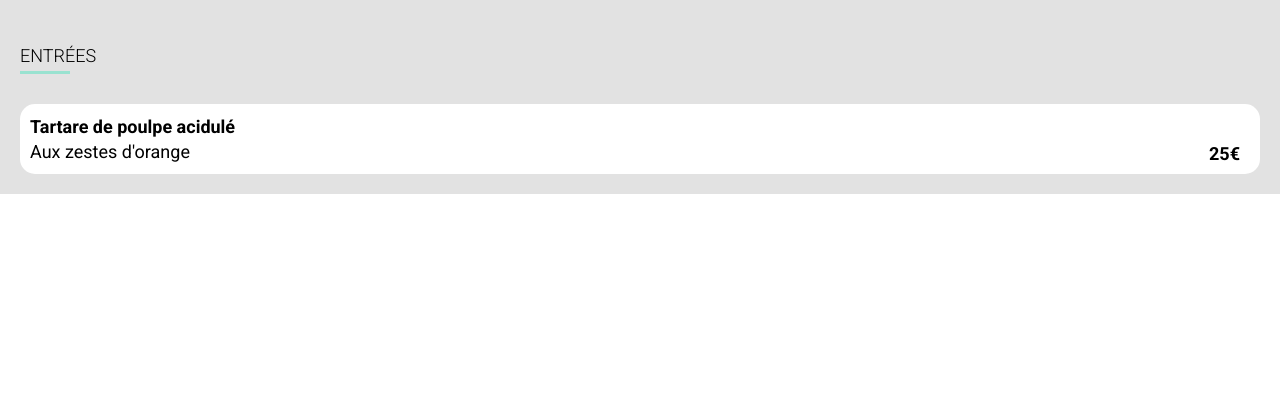
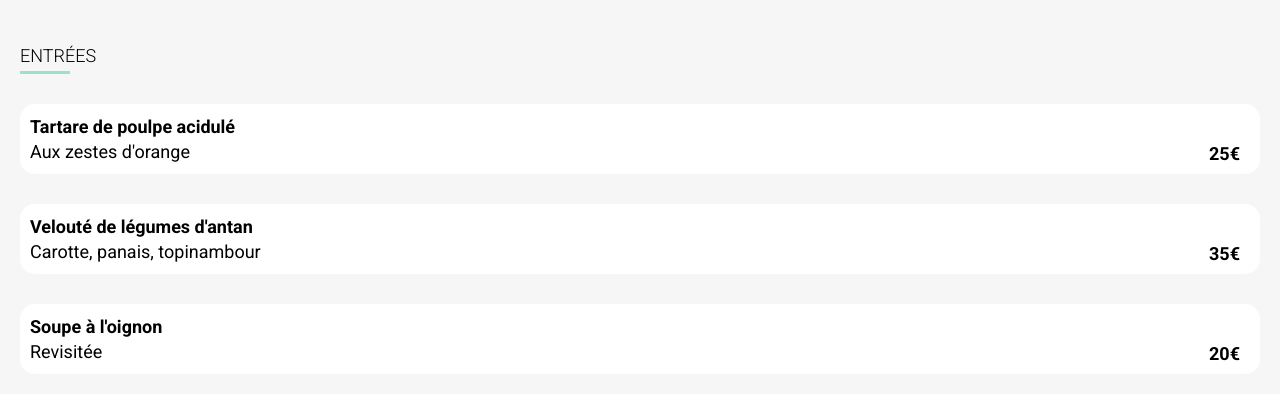
Before and after one commit to The8blank/P3-Openclassroom, a website: page MENU/Menu_a_la_francaise.html in a window 1280 px wide. Shown: the part 414-808 px from the top of the page. Drawn offline with Linux system fonts and the light colour scheme; a web font is replaced by a local one.

Commit message:
ajout du menu entrée à la française

```diff
--- a/CSS/CSS_Menu/main_menu.scss
+++ b/CSS/CSS_Menu/main_menu.scss
@@ -1,20 +1,19 @@
-@import url('https://fonts.googleapis.com/css2?family=Raleway:wght@100;400;600;700;800&family=Roboto:ital,wght@0,100;0,300;0,400;0,500;0,700;0,900;1,100;1,300;1,500;1,700;1,900&display=swap');
-@import url('https://fonts.googleapis.com/css2?family=Shrikhand&display=swap');
+@import url("https://fonts.googleapis.com/css2?family=Raleway:wght@100;400;600;700;800&family=Roboto:ital,wght@0,100;0,300;0,400;0,500;0,700;0,900;1,100;1,300;1,500;1,700;1,900&display=swap");
+@import url("https://fonts.googleapis.com/css2?family=Shrikhand&display=swap");
 
-$primaire : #9356DC;
+$primaire: #9356dc;
 
-$secondaire : #FF79DA;
+$secondaire: #ff79da;
 
-$tertiare : #99E2D0;
+$tertiare: #99e2d0;
 
-$white : rgb(255, 255, 255);
+$white: rgb(255, 255, 255);
 
-$gris : #f6f6f6;
+$gris: #f6f6f6;
 
-$grismoyen : #e2e2e2;
+$grismoyen: #e2e2e2;
 
-$grisfoncé : #929292;
-
+$grisfoncé: #929292;
 
 * {
   margin: 0;
@@ -31,6 +30,7 @@ ul {
 }
 
 header {
+  /* LOGO et RETURN  */
   .header {
     width: 100%;
     height: 75px;
@@ -40,15 +40,15 @@ header {
     justify-content: center;
     align-items: center;
 
-
+    /* return */
     & a {
       position: absolute;
       left: 5%;
       font-size: 1.5rem;
     }
-
   }
 
+  /* Logo */
   .img {
     width: 100%;
     height: 300px;
@@ -63,15 +63,18 @@ header {
 main {
   position: relative;
 
+
+  /* block menu */
   .menu {
     position: absolute;
     top: -50px;
+
     width: 100%;
 
-
-        background-color: $grismoyen;
+    background-color: $gris;
     border-radius: 50px 50px 0 0;
 
+    /* titre */
     &__titre {
       display: flex;
       align-items: center;
@@ -80,7 +83,7 @@ main {
       padding: 40px 20px;
 
       font-size: 20px;
-            font-family: 'Shrikhand';
+      font-family: "Shrikhand";
 
       & i {
         font-size: 25px;
@@ -88,24 +91,29 @@ main {
         -webkit-text-stroke: 1px black;
 
         &:hover {
-                    background:-webkit-linear-gradient(50deg, rgba(255,122,218,1) 0%, rgba(147,86,208,1) 100%, rgba(9,77,121,1) 100%);
-                    background-clip:text;
-                    -webkit-background-clip:text;
-                    color:transparent;
+          background: -webkit-linear-gradient(
+            50deg,
+            rgba(255, 122, 218, 1) 0%,
+            rgba(147, 86, 208, 1) 100%,
+            rgba(9, 77, 121, 1) 100%
+          );
+          background-clip: text;
+          -webkit-background-clip: text;
+          color: transparent;
 
           -webkit-text-stroke: 0px;
         }
       }
     }
 
+    /* block entrées */
     &__entree {
-
-            padding:  20px 20px;
+      padding: 20px 20px;
       display: flex;
       flex-direction: column;
       gap: 30px;
 
-
+      /* titre  */
       &__titre {
         width: 50px;
         padding-bottom: 5px;
@@ -113,11 +121,12 @@ main {
 
         & h3 {
           font-size: 18px;
-                    font-family: 'roboto';
+          font-family: "roboto";
           font-weight: 300;
         }
       }
 
+      /* card entrées */
       &__card {
         display: flex;
         align-items: center;
@@ -133,8 +142,9 @@ main {
         border-radius: 15px;
 
         font-size: 18px;
-                font-family: 'roboto';
+        font-family: "roboto";
 
+        /* prix */
         &__prix {
           display: flex;
           justify-content: flex-end;
@@ -142,14 +152,28 @@ main {
           margin-right: 20px;
 
           height: 100%;
-                    width: 50%;
+          width: fit-content;
 
           transition: width 500ms ease;
         }
+
+        /* nom et description plat */
         &__plat {
-                    width: 50%;
+
+          width: 100%;
+          height: 100%;
+          display: inline-block;
+
+          white-space: nowrap;
+          text-overflow: ellipsis;
+          overflow: hidden;
+
           line-height: 25px;
+
+
         }
+
+        /* animation check */
         &__check {
           display: flex;
           align-items: center;
@@ -175,10 +199,6 @@ main {
 
         &:hover {
 
-                    .menu__entree__card__prix  {
-                        width: 40%;
-
-                    }
 
           .menu__entree__card__check {
             width: 20%;
@@ -187,15 +207,21 @@ main {
 
             & i {
               transform: rotate(360deg);
-
             }
-
+          }
+        }
+      }
+    }
   }
 }
 
+/* classe pointiller */
 
+.elipsis {
+    /* display: block;
+    width: calc(100%); */
+
+    overflow: hidden;
+    white-space: nowrap;
+    text-overflow: ellipsis;
 }
-        }
-
-    }
-}
--- a/CSS/main.scss
+++ b/CSS/main.scss
@@ -197,7 +197,7 @@ main {
             }
 
             &:hover {
-                background-color: 	rgb(147,86,220,0.1);
+                background-color :rgba(147,86,220, 0.1);
 
                 & i {
                     color: $primaire;
--- a/MENU/Menu_a_la_francaise.html
+++ b/MENU/Menu_a_la_francaise.html
@@ -23,17 +23,39 @@
                 <h2>À la française</h2>
                 <i class="fas fa-heart"></i>
             </div>
+            <!-- Entree -->
             <div class="menu__entree">
                 <div class="menu__entree__titre"><h3>ENTRÉES</h3></div>
+                <!-- card 1 -->
                 <div class="menu__entree__card">
                     <div class="menu__entree__card__plat">
-                        <h4>Tartare de poulpe acidulé</h4>
-                        <p>Aux zestes d'orange</p>
+                        <h4 class="elipsis">Tartare de poulpe acidulé</h4>
+                        <p class="elipsis">Aux zestes d'orange</p>
                     </div>
                     <p class="menu__entree__card__prix"><strong>25€</strong></p>
                     <div class="menu__entree__card__check"><i class="fas fa-check-circle"></i></div>
                 </div>
+                <!-- card 2 -->
+                <div class="menu__entree__card">
+                    <div class="menu__entree__card__plat">
+                        <h4 class="elipsis">Velouté de légumes d'antan</h4>
+                        <p class="elipsis">Carotte, panais, topinambour</p>
+                    </div>
+                    <p class="menu__entree__card__prix"><strong>35€</strong></p>
+                    <div class="menu__entree__card__check"><i class="fas fa-check-circle"></i></div>
+                </div>
+                <!-- card 3 -->
+                <div class="menu__entree__card">
+                    <div class="menu__entree__card__plat">
+                        <h4 class="elipsis">Soupe à l'oignon</h4>
+                        <p class="elipsis">Revisitée</p>
+                    </div>
+                    <p class="menu__entree__card__prix"><strong>20€</strong></p>
+                    <div class="menu__entree__card__check"><i class="fas fa-check-circle"></i></div>
+                </div>
             </div>
+            <!-- plats -->
+
         </div>
     </main>
 </body>
```
Also changed, not shown: CSS/CSS_Menu/main_menu.css, CSS/main.css (added), 2 other files. Lines whose indentation alone changed are shown as unchanged.
